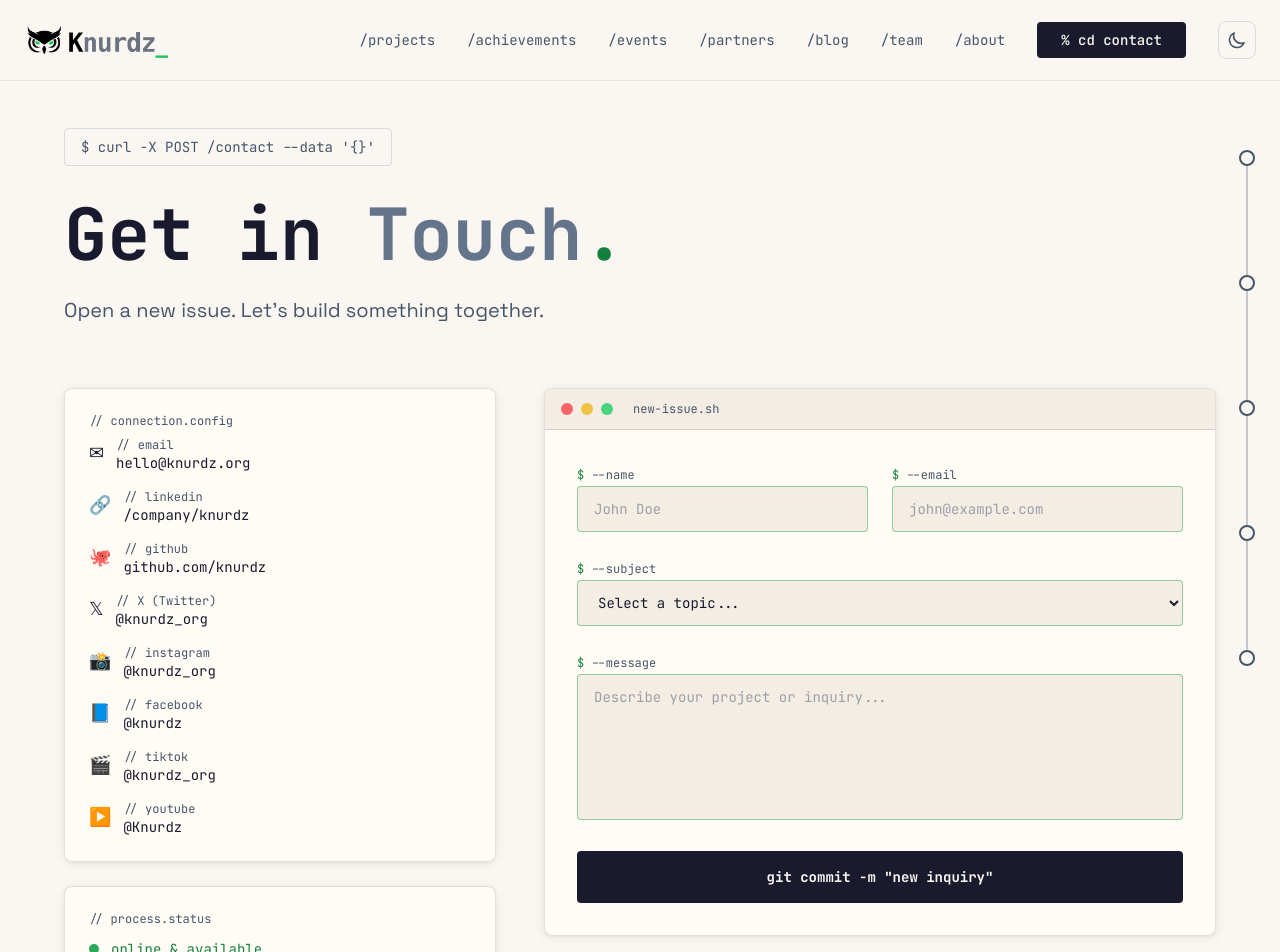
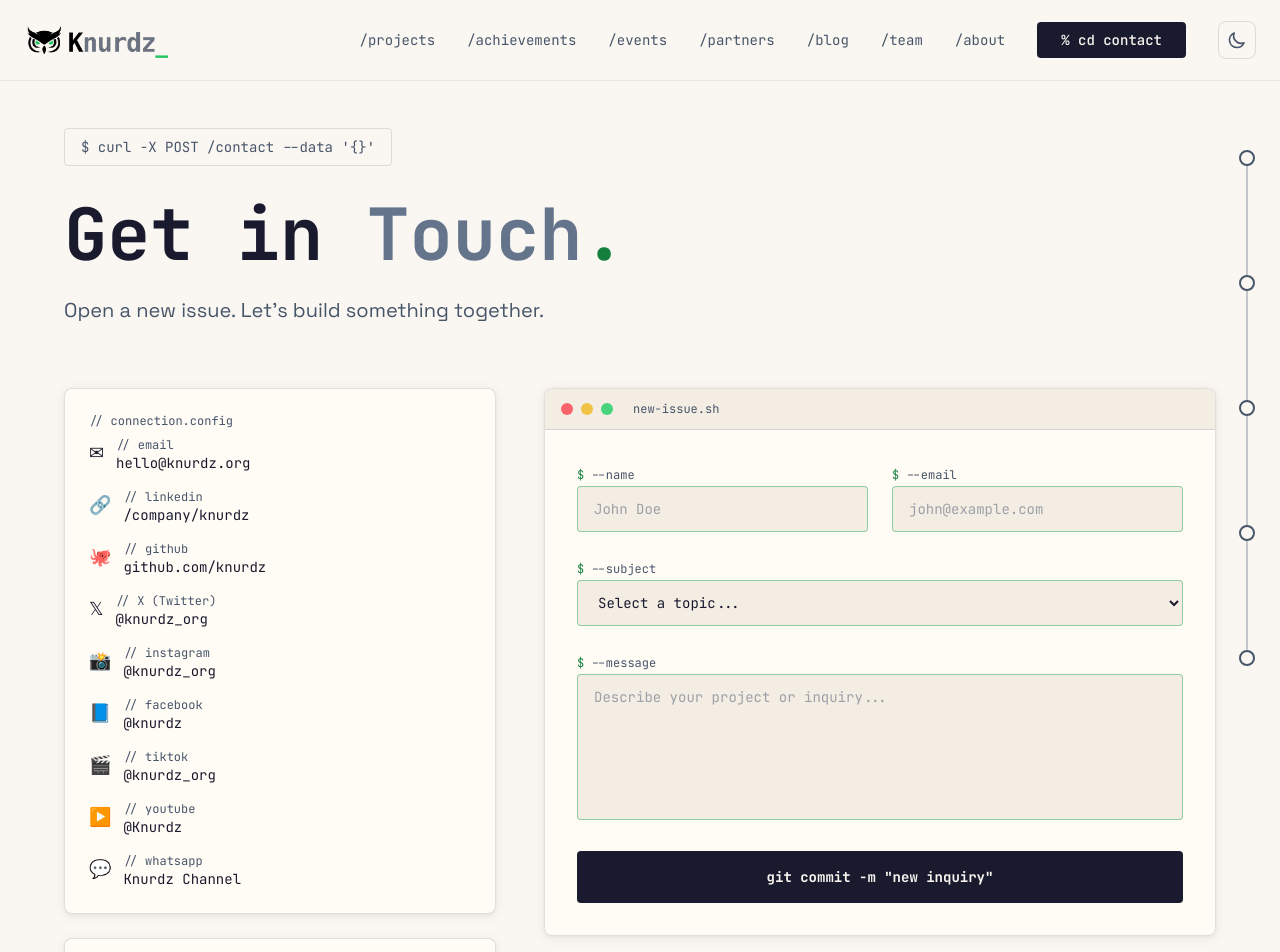
Before and after one commit to knurdz/Home, a Next.js app: page /contact in a window 1280 px wide. Shown: the top 952 px of the page. Built offline with nearby package versions, Linux system fonts and the light colour scheme.

Commit message:
added whatsapp channel in contact

```diff
--- a/src/app/contact/page.tsx
+++ b/src/app/contact/page.tsx
@@ -86,6 +86,7 @@ export default function ContactPage() {
                   <InfoRow icon="📘" label="facebook" value="@knurdz" href="https://www.facebook.com/people/Knurdz/61579574973113/" />
                   <InfoRow icon="🎬" label="tiktok" value="@knurdz_org" href="https://www.tiktok.com/@knurdz_org" />
                   <InfoRow icon="▶️" label="youtube" value="@Knurdz" href="https://www.youtube.com/@knurdz" />
+                  <InfoRow icon="💬" label="whatsapp" value="Knurdz Channel" href="https://whatsapp.com/channel/0029Vb7mzSE90x2oxIk9D31Z" />
                 </div>
               </div>
 
```
